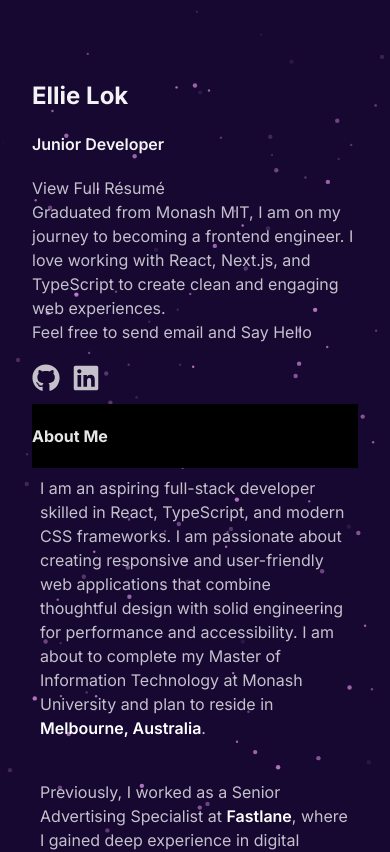
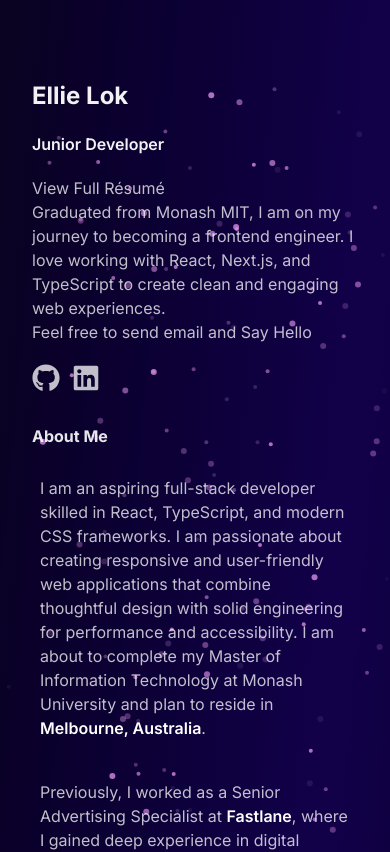
Before and after one commit to ellielok/www.ellielok.com, a Next.js app: page / in a window 390 px wide. Shown: the top 852 px of the page. Built offline with nearby package versions, Linux system fonts and the light colour scheme.

Commit message:
Update background colors

```diff
--- a/app/layout.tsx
+++ b/app/layout.tsx
@@ -22,15 +22,20 @@ export default function RootLayout({
   return (
     <html lang="en">
       <body
-        className={`${inter.variable} font-sans antialiased`}
+        className={`${inter.variable} font-sans antialiased
+        bg-gradient-to-br
+        from-[oklch(0.1441_0.0604_287.71)] via-[oklch(0.144_0.1631_283.1)] to-[oklch(0.1441_0.0604_287.71)]
+        `}
       >
         <Particles
       className="fixed inset-0 -z-10"
       quantity={120}
-      ease={60}
-      staticity={30}
+      ease={10}
+      staticity={100}
       color="#F29EFA"
-      size={1.2}
+      size={2.0}
+      vx={0.2}
+      vy={0.2}
       refresh
     />
         {children}
--- a/app/page.tsx
+++ b/app/page.tsx
@@ -26,7 +26,7 @@ export default function Home() {
         <div>
           <div
             id="about-content"
-            className="sticky top-0 py-5 lg:hidden font-bold bg-black text-white/90"
+            className="sticky top-0 py-5 lg:hidden font-bold oklch(0.1882 0.0765 293.16) text-white/90"
           >
             About Me
           </div>
@@ -40,7 +40,7 @@ export default function Home() {
         <div>
           <div
             id="project-content"
-            className="sticky top-0  py-5 lg:hidden font-bold bg-black text-white/90"
+            className="sticky top-0  py-5 lg:hidden font-bold oklch(0.1882 0.0765 293.16) text-white/90"
           >
             Experience
           </div>
--- a/component/right-column.tsx
+++ b/component/right-column.tsx
@@ -22,7 +22,7 @@ export function Intro() {
               marketing and user analytics. This background helps me design
               products that are both data-informed and user-centered. Outside of
               coding, I enjoy traveling, hiking, and exploring virtual worlds
-              from Summoner\'s Rift to Hyrule.
+              from Summoner's Rift to Hyrule.
             </div>
         </div>
     );
```
